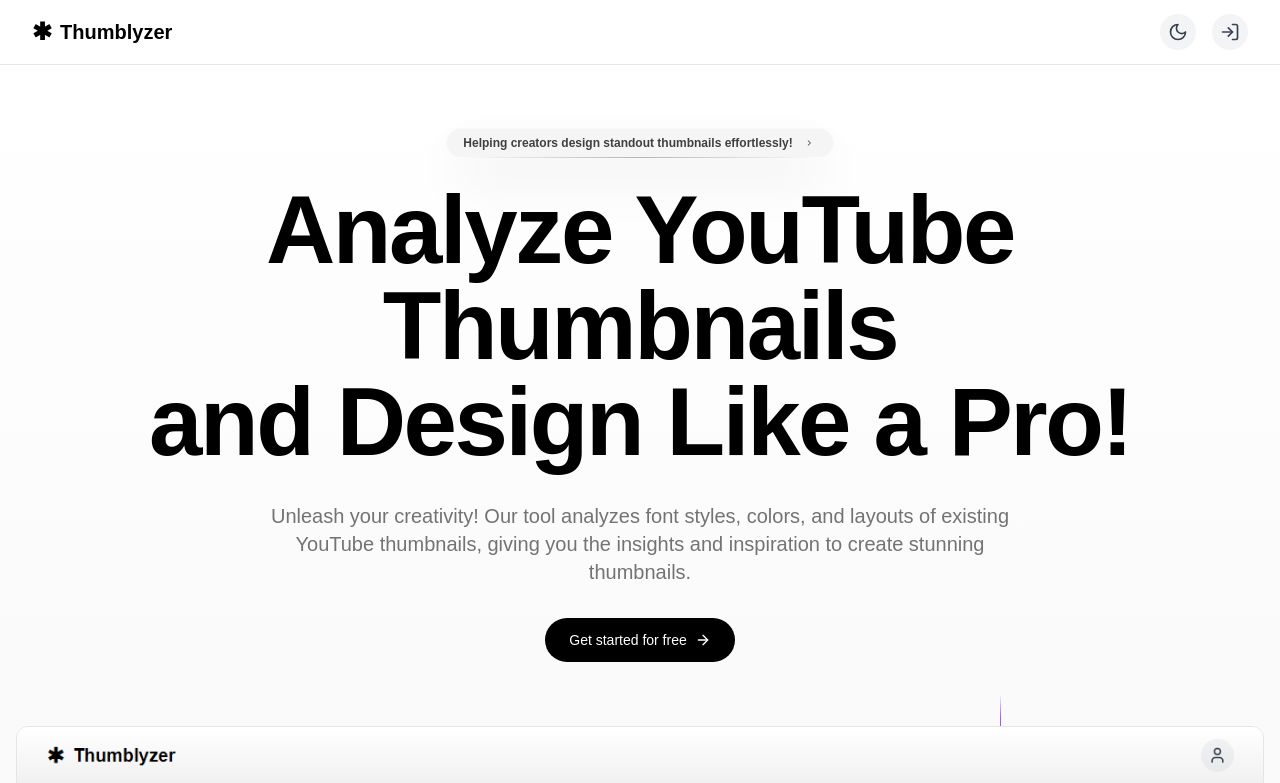
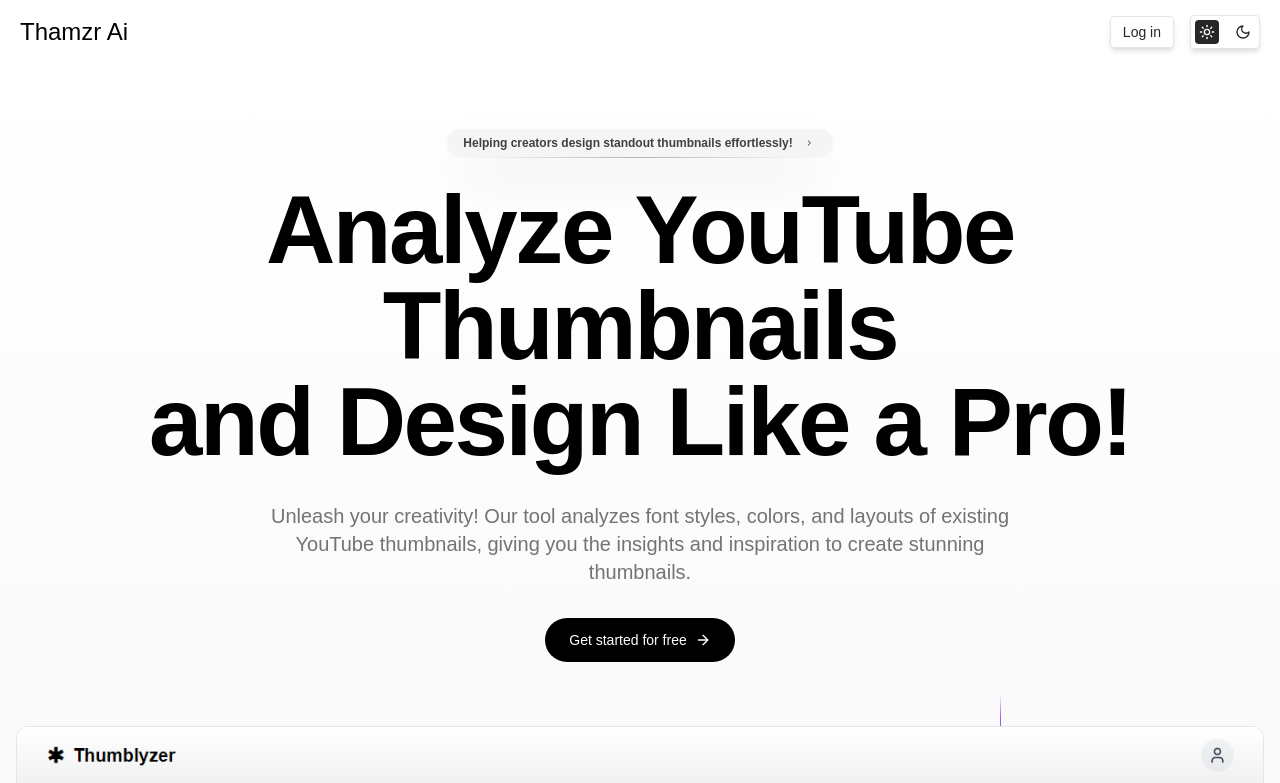
Before and after one commit to parthergk/Thumbnailer, a Next.js app: page / in a window 1280 px wide. Shown: the top 783 px of the page. Built offline with nearby package versions, Linux system fonts and the light colour scheme; no server answers.

Commit message:
redesing the login button and dark mode toggle

```diff
--- a/components/ThemeToggle.tsx
+++ b/components/ThemeToggle.tsx
@@ -13,19 +13,18 @@ export function ThemeToggle() {
   }, []);
 
   if (!mounted) {
-    return <button className=" w-8 h-8 rounded-full p-2 bg-gray-100 text-gray-700" />;
+    return (
+      <button className=" w-8 h-8 rounded-full p-2 bg-gray-100 text-gray-700" />
+    );
   }
 
   return (
     <button
-    className=" rounded-full p-2 bg-gray-100 text-gray-700 hover:bg-gray-200"
+      className=" flex gap-2 sm:gap-3 p-1 rounded-sm shadow-md bg-white dark:bg-neutral-800 border border-neutral-200 dark:border-neutral-700 hover:shadow-lg hover:bg-neutral-50/60 hover:scale-105"
       onClick={() => setTheme(resolvedTheme === "dark" ? "light" : "dark")}
     >
-      {resolvedTheme === "dark" ? (
-        <Sun className="h-5 w-5" />
-      ) : (
-        <Moon className="h-5 w-5" />
-      )}
+      <Sun className="h-5 w-5 sm:h-6 sm:w-6 p-1 bg-neutral-800 text-white rounded-sm" />
+      <Moon className="h-5 w-5 sm:h-6 sm:w-6 p-1 bg-white text-neutral-800 rounded-sm" />
     </button>
   );
 }
--- a/components/nav/Header.tsx
+++ b/components/nav/Header.tsx
@@ -12,6 +12,7 @@ const Header: React.FC = () => {
   const { data, status } = useSession();
 
   const isUser = status === "authenticated";
+  // const isUser = true;
 
   function handleUser() {
     if (status === "authenticated") {
@@ -24,32 +25,30 @@ const Header: React.FC = () => {
   }
 
   return (
-    <header className="w-full border-b border-gray-200 dark:border-neutral-800 bg-white dark:bg-neutral-950 fixed z-20">
-      <div className="w-full mx-auto px-4 sm:px-6 lg:px-8">
+    <header className="w-full bg-white dark:bg-neutral-950 fixed z-20">
+      <div className="w-full mx-auto px-4 sm:px-5">
         <div className="flex justify-between items-center h-16">
           <div className="flex items-center">
-            <a href="/" className="flex items-center space-x-2 text-black dark:text-white">
-              <span className="text-2xl font-bold ">✱</span>
-              <span className="text-base md:text-xl font-semibold">
-                Thumblyzer
+            <a
+              href="/"
+              className="flex items-center space-x-2 text-black dark:text-white"
+            >
+              <span className="text-lg md:text-2xl ">
+                Thamzr Ai
               </span>
             </a>
           </div>
-          <div className="flex items-center space-x-4">
-          <ThemeToggle/>
+          <div className="flex items-center space-x-2 sm:space-x-4">
             <button
-              className="p-2 bg-gray-100 text-gray-700 rounded-full hover:bg-gray-200"
+              className=" px-3 py-0.5 sm:py-[3px] rounded-sm shadow-md bg-white text-neutral-800 dark:bg-neutral-800 dark:text-white border border-neutral-200 dark:border-neutral-700 hover:shadow-lg hover:bg-neutral-50/60 hover:scale-105"
               aria-label="Toggle User Menu"
               aria-expanded={isUser}
               onClick={handleUser}
             >
-              {isUser ? (
-                <User className="h-5 w-5" />
-              ) : (
-                <LogIn className="h-5 w-5" />
-              )}
+              {isUser ? <User className="h-5 w-5 my-0.5 sm:my-0 sm:h-6 sm:w-6" /> : <span className=" text-sm">Log in</span>}
             </button>
             <UserDetial isUser={showDetail} data={data?.user} />
+            <ThemeToggle />
           </div>
         </div>
       </div>
```
